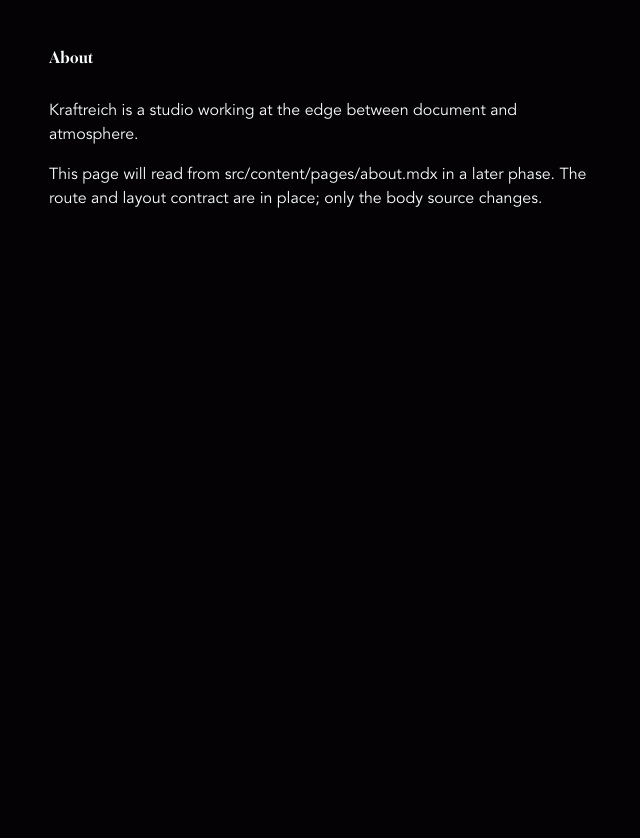
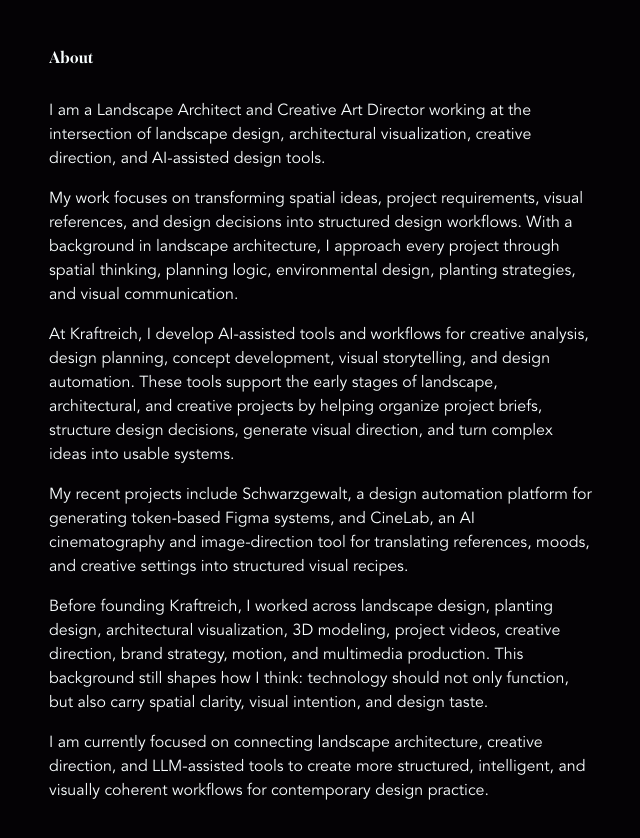
Before and after one commit to TheIrrelevant/kraftreich-web-site, a Next.js app: page /about in a window 1280 px wide. Shown: the top 838 px of the page, without its empty margins (319-959 px from the left). Before the commit the page ends 800 px from the top, so only its background shows below. Built offline with nearby package versions, Linux system fonts and the light colour scheme.

Commit message:
content: replace About page placeholder with full bio

```diff
--- a/src/features/about-bio/ui/AboutBio.tsx
+++ b/src/features/about-bio/ui/AboutBio.tsx
@@ -1,13 +1,22 @@
 /**
  * ---metadata---
  * @file src/features/about-bio/ui/AboutBio.tsx
- * @description About / bio composition. Placeholder copy until MDX lands.
- * @last-updated 2026-05-23
+ * @description About / bio composition. Body sourced from the home About Me copy.
+ * @last-updated 2026-07-13
  * ---end-metadata---
  */
 
 import Heading from "@/shared/ui/Heading";
 import Text from "@/shared/ui/Text";
+
+const PARAGRAPHS = [
+  "I am a Landscape Architect and Creative Art Director working at the intersection of landscape design, architectural visualization, creative direction, and AI-assisted design tools.",
+  "My work focuses on transforming spatial ideas, project requirements, visual references, and design decisions into structured design workflows. With a background in landscape architecture, I approach every project through spatial thinking, planning logic, environmental design, planting strategies, and visual communication.",
+  "At Kraftreich, I develop AI-assisted tools and workflows for creative analysis, design planning, concept development, visual storytelling, and design automation. These tools support the early stages of landscape, architectural, and creative projects by helping organize project briefs, structure design decisions, generate visual direction, and turn complex ideas into usable systems.",
+  "My recent projects include Schwarzgewalt, a design automation platform for generating token-based Figma systems, and CineLab, an AI cinematography and image-direction tool for translating references, moods, and creative settings into structured visual recipes.",
+  "Before founding Kraftreich, I worked across landscape design, planting design, architectural visualization, 3D modeling, project videos, creative direction, brand strategy, motion, and multimedia production. This background still shapes how I think: technology should not only function, but also carry spatial clarity, visual intention, and design taste.",
+  "I am currently focused on connecting landscape architecture, creative direction, and LLM-assisted tools to create more structured, intelligent, and visually coherent workflows for contemporary design practice.",
+] as const;
 
 export default function AboutBio() {
   return (
@@ -16,13 +25,11 @@ export default function AboutBio() {
         About
       </Heading>
       <div className="mt-[var(--space-32)] space-y-[var(--space-16)]">
-        <Text tone="default">
-          Kraftreich is a studio working at the edge between document and atmosphere.
-        </Text>
-        <Text tone="muted">
-          This page will read from src/content/pages/about.mdx in a later phase. The route and
-          layout contract are in place; only the body source changes.
-        </Text>
+        {PARAGRAPHS.map((paragraph) => (
+          <Text key={paragraph.slice(0, 32)} tone="default">
+            {paragraph}
+          </Text>
+        ))}
       </div>
     </article>
   );
```
